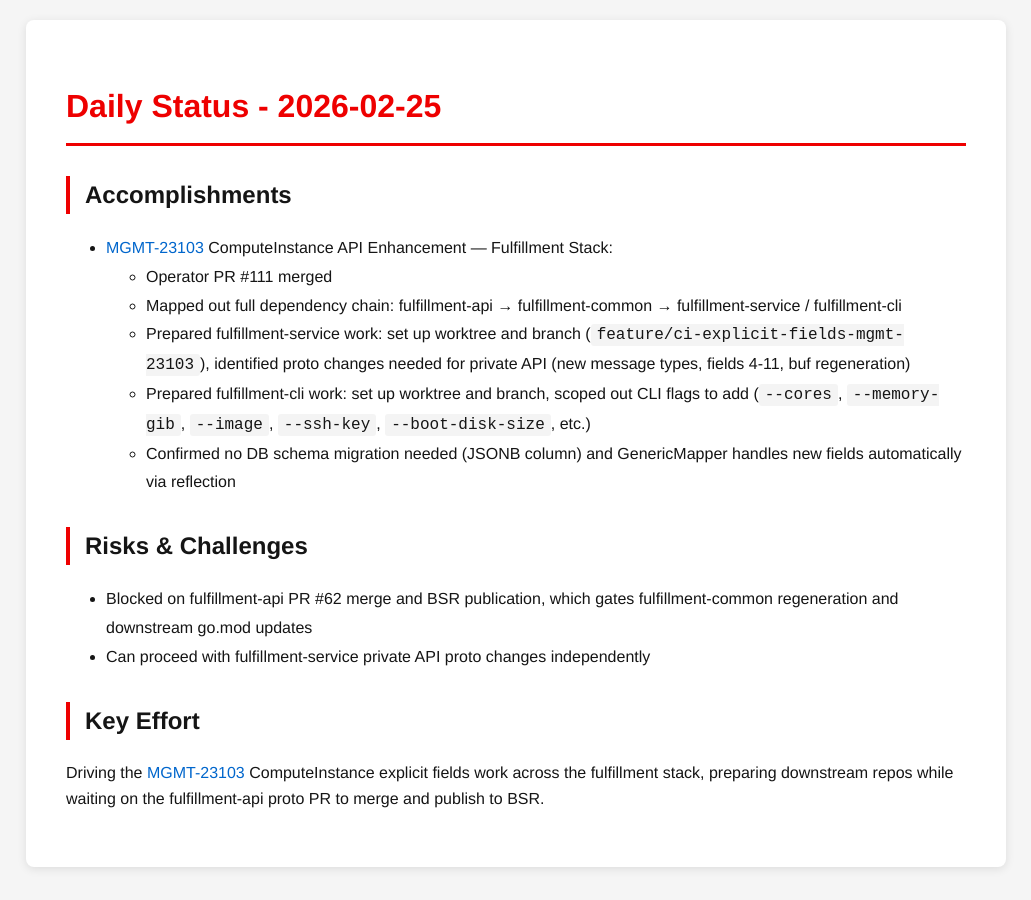
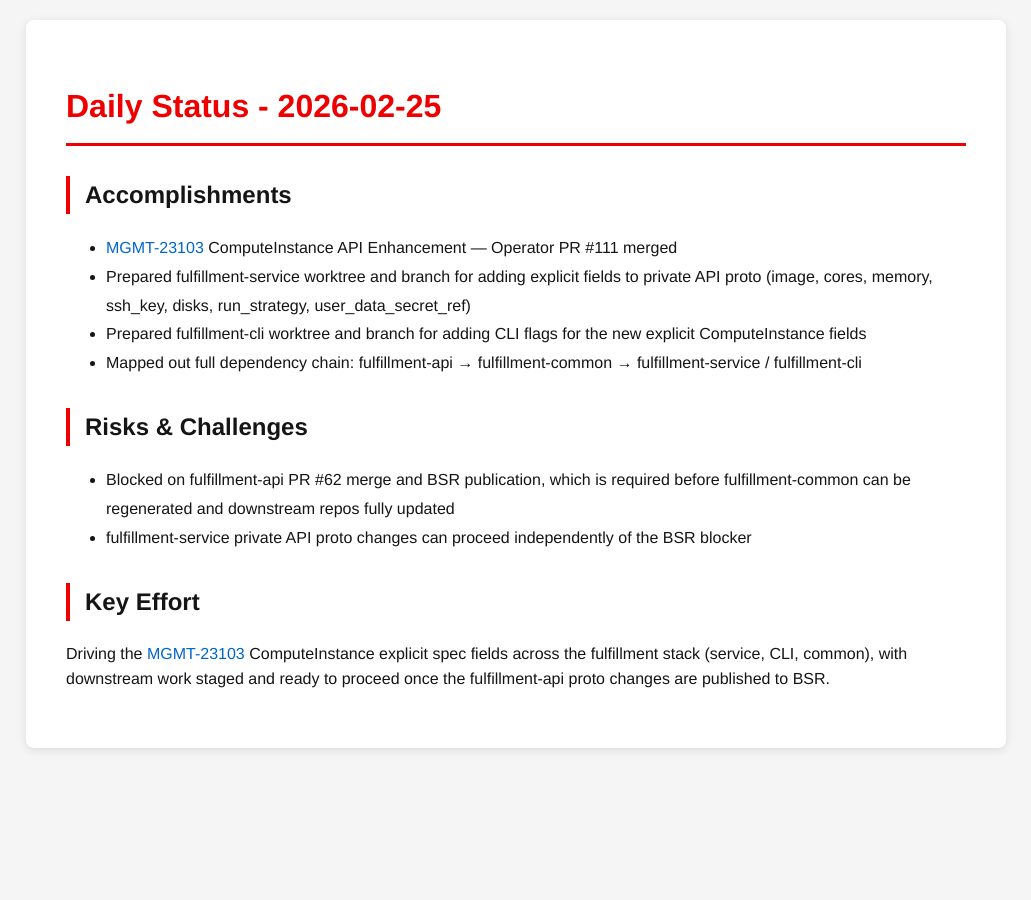
Before and after one commit to tzvatot/daily-status, a Jekyll site: the page built from 2026-02-25.md, in a window 1280 px wide. Shown: the whole page, without its empty margins (124-1155 px from the left). Built offline with Jekyll 4.4.1, drawn with Linux system fonts in a browser that asks for light colours.

Commit message:
Daily status update - 2026-02-25

```diff
--- a/2026-02-25.md
+++ b/2026-02-25.md
@@ -8,18 +8,16 @@ date: 2026-02-25
 
 ## Accomplishments
 
-- [MGMT-23103](https://issues.redhat.com/browse/MGMT-23103) ComputeInstance API Enhancement — Fulfillment Stack:
-  - Operator PR #111 merged
-  - Mapped out full dependency chain: fulfillment-api → fulfillment-common → fulfillment-service / fulfillment-cli
-  - Prepared fulfillment-service work: set up worktree and branch (`feature/ci-explicit-fields-mgmt-23103`), identified proto changes needed for private API (new message types, fields 4-11, buf regeneration)
-  - Prepared fulfillment-cli work: set up worktree and branch, scoped out CLI flags to add (`--cores`, `--memory-gib`, `--image`, `--ssh-key`, `--boot-disk-size`, etc.)
-  - Confirmed no DB schema migration needed (JSONB column) and GenericMapper handles new fields automatically via reflection
+- [MGMT-23103](https://issues.redhat.com/browse/MGMT-23103) ComputeInstance API Enhancement — Operator PR #111 merged
+- Prepared fulfillment-service worktree and branch for adding explicit fields to private API proto (image, cores, memory, ssh_key, disks, run_strategy, user_data_secret_ref)
+- Prepared fulfillment-cli worktree and branch for adding CLI flags for the new explicit ComputeInstance fields
+- Mapped out full dependency chain: fulfillment-api → fulfillment-common → fulfillment-service / fulfillment-cli
 
 ## Risks & Challenges
 
-- Blocked on fulfillment-api PR #62 merge and BSR publication, which gates fulfillment-common regeneration and downstream go.mod updates
-- Can proceed with fulfillment-service private API proto changes independently
+- Blocked on fulfillment-api PR #62 merge and BSR publication, which is required before fulfillment-common can be regenerated and downstream repos fully updated
+- fulfillment-service private API proto changes can proceed independently of the BSR blocker
 
 ## Key Effort
 
-Driving the [MGMT-23103](https://issues.redhat.com/browse/MGMT-23103) ComputeInstance explicit fields work across the fulfillment stack, preparing downstream repos while waiting on the fulfillment-api proto PR to merge and publish to BSR.
+Driving the [MGMT-23103](https://issues.redhat.com/browse/MGMT-23103) ComputeInstance explicit spec fields across the fulfillment stack (service, CLI, common), with downstream work staged and ready to proceed once the fulfillment-api proto changes are published to BSR.
```
